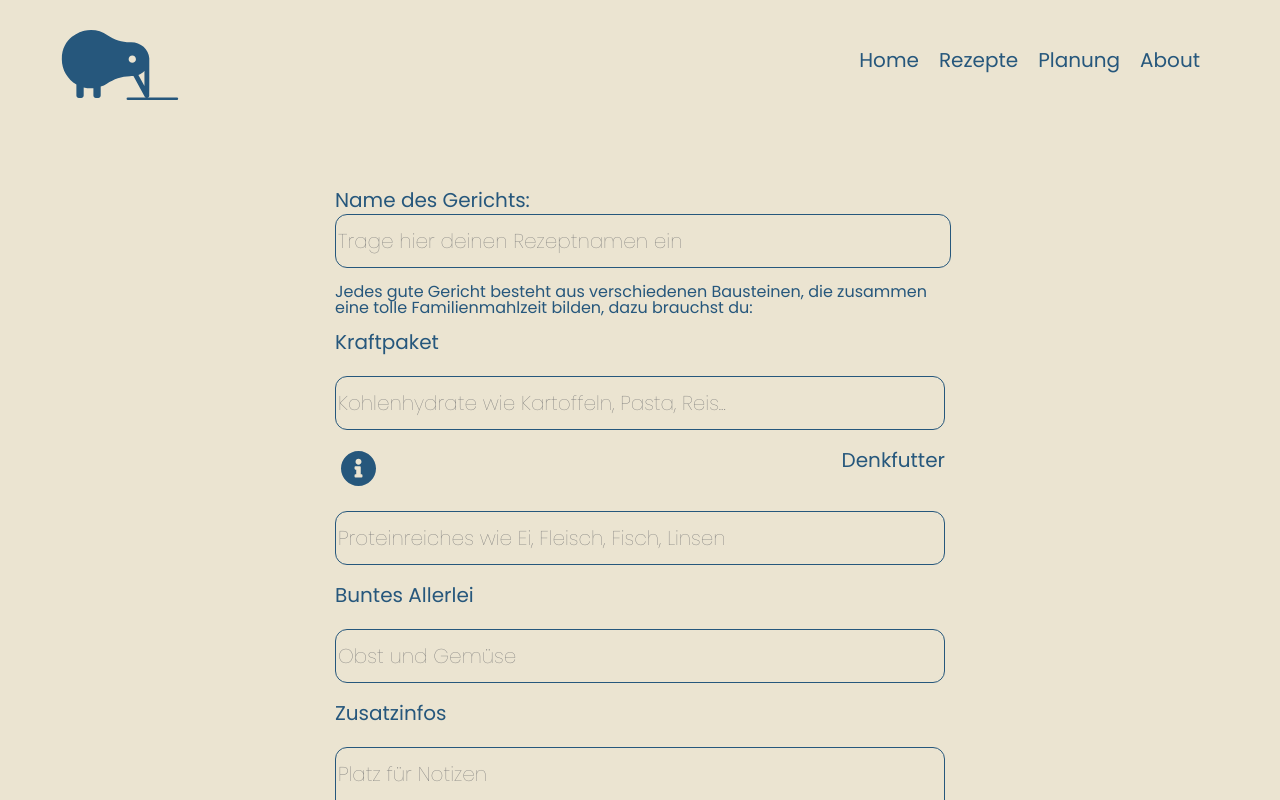
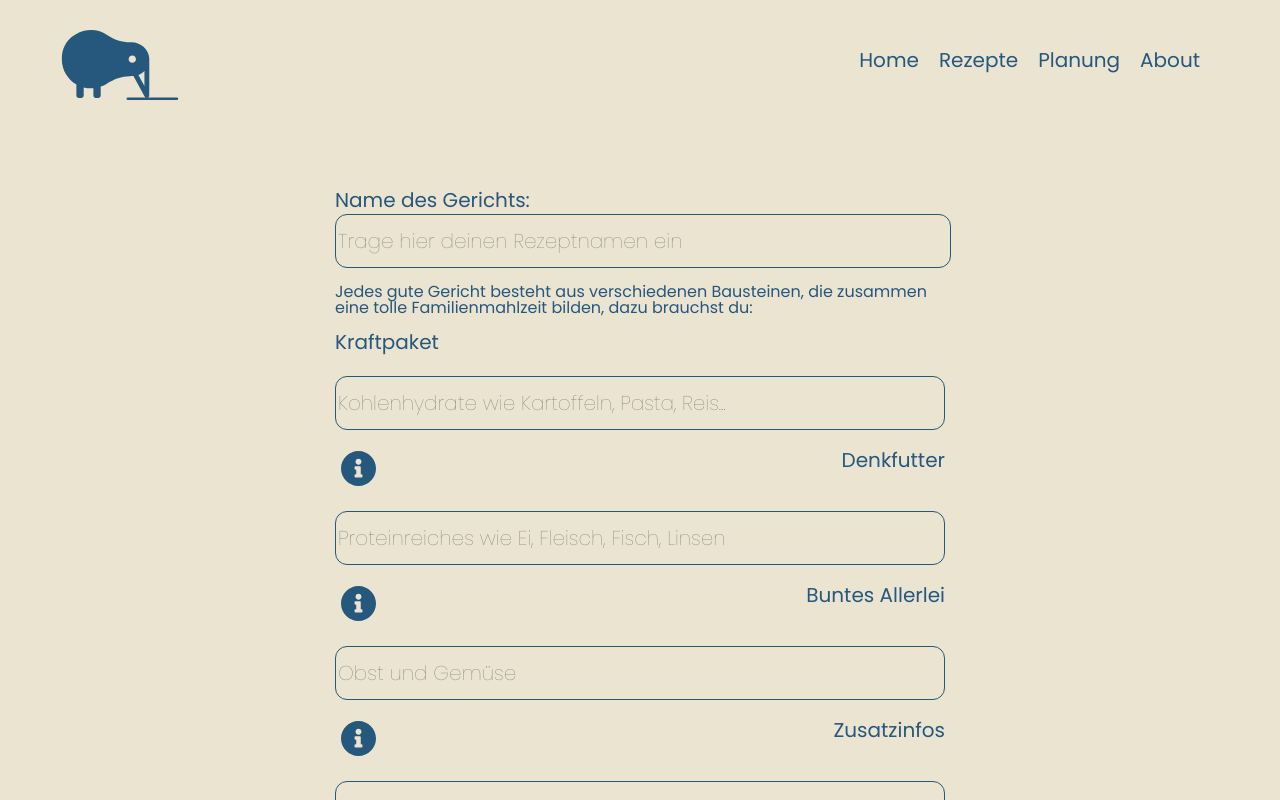
Before and after one commit to coding-bootcamps-eu/final-project-tz-earlybirds, a Vue app: page /recipe-input in a window 1280 px wide. Shown: the top 800 px of the page. Built offline with nearby package versions, Linux system fonts and the light colour scheme.

Commit message:
adds infobuttons /w logic

```diff
--- a/src/views/RecipeInputView.vue
+++ b/src/views/RecipeInputView.vue
@@ -39,6 +39,14 @@
           name="denkfutter"
           placeholder="Proteinreiches wie Ei, Fleisch, Fisch, Linsen"
         />
+        <button
+          type="button"
+          class="info-button"
+          @click="$refs.denkfutter.showModal()"
+        >
+          <img src="../assets/info.svg" />
+        </button>
+        <span class="visually-hidden">Was bedeutet Denkfutter?</span>
 
         <label for="buntes">Buntes Allerlei</label>
         <input
@@ -48,6 +56,14 @@
           name="buntes"
           placeholder="Obst und Gemüse"
         />
+        <button
+          type="button"
+          class="info-button"
+          @click="$refs.buntes.showModal()"
+        >
+          <img src="../assets/info.svg" />
+        </button>
+        <span class="visually-hidden">Was bedeutet Buntes Allerlei?</span>
         <label for="infos">Zusatzinfos</label>
         <input
           v-model="recipe.zusatzinfos"
@@ -74,19 +90,26 @@
         von der Energie zehren kannst, nimm am besten Vollkornprodukte, denn die
         brauchen etwas Zeit bis sie aufgespalten sind und ins Blut wandern.
       </div>
+      <button @click="$refs.kraftpaket.close()">close</button>
+    </dialog>
+    <dialog ref="denkfutter">
       <div>
         <strong>Eiweiße</strong> gehören zu unserem Denkfutter! Denn sie bringen
         ganz automatisch Fette, Mineralstoffe und Vitamine mit, die wir für ein
         leistungsstarkes Gehirn brauchen. Eine gute Auswahl macht dich außerdem
         satt und glücklich.
       </div>
+
+      <button @click="$refs.denkfutter.close()">close</button>
+    </dialog>
+    <dialog ref="buntes">
       <div>
         <strong>Obst und Gemüse</strong> bilden ein buntes Allerlei! Je mehr
         verschiedene Farben auf deinem Teller, umso besser. Abwechslungreich
         darf es sein, aber mach dir keinen Stress. Eine schnelle Portion Rohkost
         ist immer eine praktische Möglichkeit um hier zu punkten.
       </div>
-      <button @click="$refs.modal.close()">close</button>
+      <button @click="$refs.buntes.close()">close</button>
     </dialog>
   </div>
 </template>
@@ -173,12 +196,12 @@ export default {
       });
       this.recipe = { ...emptyRecipe };
     },
-    openInfo() {
+    /*openInfo() {
       this.$refs.modal.showModal();
     },
     closeInfo() {
       this.$refs.modal.close();
-    },
+    },*/
     onTagsUpdate(newValue) {
       this.recipe.tags = newValue;
     },
```
